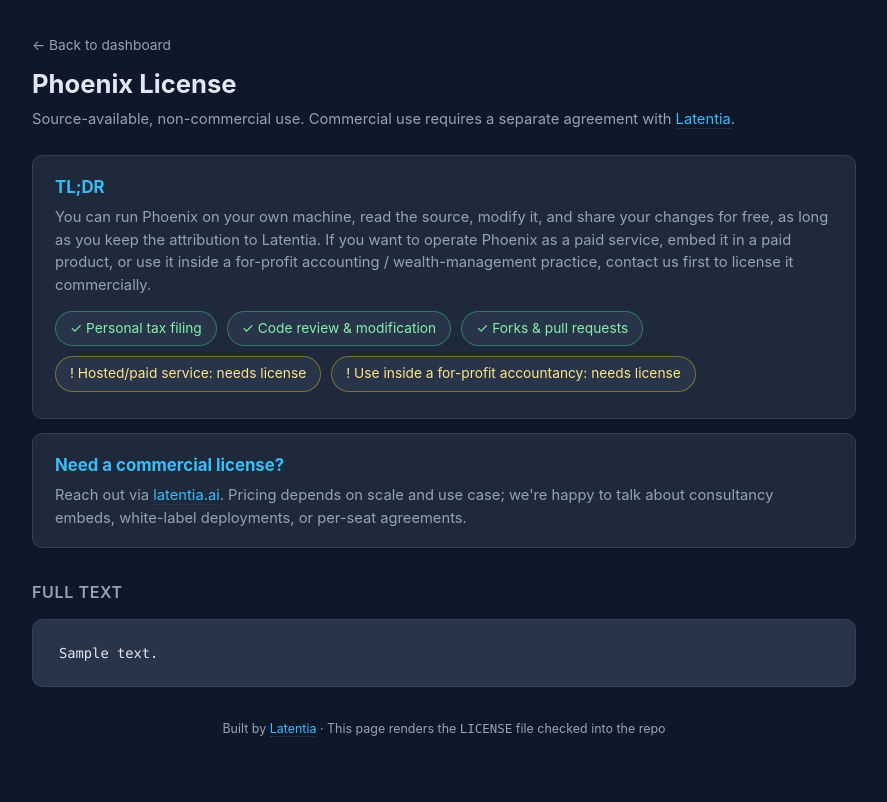
After one commit to LATENTIA/phoenix, a Flask app: template templates/license.html in a window 1280 px wide. The commit adds this page. Shown: the whole page, without its empty margins (196-1083 px from the left). Run offline with Flask 3, Linux system fonts and the light colour scheme; the template is opened without the code that fills it: most values are stand-ins (such as "Sample title", 1, 10 or a date in 2020).

Commit message:
Add license page, base report template, and Latentia attribution

```diff
--- a/app.py
+++ b/app.py
@@ -379,6 +379,17 @@ def report(kind: str, account: str):
     return Response(html, mimetype="text/html; charset=utf-8")
 
 
+@app.route("/license")
+def license_page():
+    """Render the LICENSE file as a styled in-app page so the dashboard
+    footer's 'non-commercial use' link has somewhere to point."""
+    from pathlib import Path
+    license_path = Path(__file__).parent / "LICENSE"
+    license_text = license_path.read_text(encoding="utf-8") if license_path.exists() \
+        else "LICENSE file not found in repo root."
+    return render_template("license.html", license_text=license_text)
+
+
 if __name__ == "__main__":
     # Bind to localhost only — never expose to the network.
     app.run(host="127.0.0.1", port=5000, debug=False)
--- a/static/css/dashboard.css
+++ b/static/css/dashboard.css
@@ -104,3 +104,9 @@ button.danger:hover{background:rgba(248,113,113,.12);color:var(--red);border-col
 .toast .spin{width:14px;height:14px;border:2px solid var(--border);border-top-color:var(--accent-color);
       border-radius:50%;animation:spin .8s linear infinite;flex-shrink:0}
 @keyframes spin{to{transform:rotate(360deg)}}
+
+/* App footer attribution (subtle) */
+.app-footer{margin:32px 0 8px;text-align:center;color:var(--muted);
+            font-size:.78rem;letter-spacing:.02em}
+.app-footer a{color:var(--muted);text-decoration:none;border-bottom:1px dotted var(--border)}
+.app-footer a:hover{color:var(--accent-color);border-bottom-color:var(--accent-color)}
--- /dev/null
+++ b/templates/license.html
@@ -0,0 +1,87 @@
+<!doctype html>
+<html lang="en">
+<head>
+<meta charset="utf-8"/>
+<title>Phoenix · License</title>
+<link rel="icon" type="image/svg+xml" href="/static/logo-tile.svg"/>
+<style>
+  :root{
+    --bg:#0f172a; --panel:#1e293b; --panel-2:#273449;
+    --text:#e2e8f0; --muted:#94a3b8; --accent:#38bdf8; --border:#334155;
+  }
+  *{box-sizing:border-box}
+  body{margin:0;background:var(--bg);color:var(--text);
+       font-family:-apple-system,"Segoe UI",Roboto,sans-serif;line-height:1.55}
+  .container{max-width:880px;margin:0 auto;padding:32px 28px 64px}
+  a{color:var(--accent);text-decoration:none;border-bottom:1px dotted var(--border)}
+  a:hover{color:var(--text);border-bottom-color:var(--accent)}
+  h1{margin:0 0 4px;font-size:1.6rem}
+  .subtitle{color:var(--muted);font-size:.92rem;margin-bottom:24px}
+  .back{display:inline-block;margin-bottom:8px;color:var(--muted);
+        font-size:.86rem;border:none}
+  .back:hover{color:var(--accent)}
+  .card{background:var(--panel);border:1px solid var(--border);border-radius:10px;
+        padding:18px 22px;margin:14px 0}
+  .card h2{margin:0 0 6px;font-size:1.05rem;color:var(--accent)}
+  .card p{margin:0;color:var(--muted);font-size:.92rem}
+  pre.license{background:var(--panel-2);border:1px solid var(--border);
+              border-radius:10px;padding:22px 26px;font-size:.86rem;line-height:1.6;
+              color:var(--text);overflow-x:auto;white-space:pre-wrap;
+              font-family:Consolas,Menlo,monospace}
+  .pillrow{display:flex;flex-wrap:wrap;gap:10px;margin:14px 0 8px}
+  .pill{display:inline-flex;align-items:center;gap:6px;
+        background:var(--panel-2);border:1px solid var(--border);
+        border-radius:999px;padding:6px 14px;font-size:.86rem;color:var(--text)}
+  .pill.ok{border-color:rgba(74,222,128,.4);color:#86efac}
+  .pill.warn{border-color:rgba(250,204,21,.4);color:#fde68a}
+  footer{margin-top:32px;text-align:center;color:var(--muted);font-size:.78rem}
+</style>
+</head>
+<body>
+<div class="container">
+  <a href="/" class="back">← Back to dashboard</a>
+  <h1>Phoenix License</h1>
+  <div class="subtitle">
+    Source-available, non-commercial use. Commercial use requires a separate
+    agreement with <a href="https://www.latentia.ai/" target="_blank" rel="noopener">Latentia</a>.
+  </div>
+
+  <div class="card">
+    <h2>TL;DR</h2>
+    <p>
+      You can run Phoenix on your own machine, read the source, modify it, and
+      share your changes for free, as long as you keep the attribution to
+      Latentia. If you want to operate Phoenix as a paid service, embed it in
+      a paid product, or use it inside a for-profit accounting / wealth-management
+      practice, contact us first to license it commercially.
+    </p>
+    <div class="pillrow">
+      <span class="pill ok">✓ Personal tax filing</span>
+      <span class="pill ok">✓ Code review &amp; modification</span>
+      <span class="pill ok">✓ Forks &amp; pull requests</span>
+      <span class="pill warn">! Hosted/paid service: needs license</span>
+      <span class="pill warn">! Use inside a for-profit accountancy: needs license</span>
+    </div>
+  </div>
+
+  <div class="card">
+    <h2>Need a commercial license?</h2>
+    <p>
+      Reach out via
+      <a href="https://www.latentia.ai/" target="_blank" rel="noopener">latentia.ai</a>.
+      Pricing depends on scale and use case; we're happy to talk about
+      consultancy embeds, white-label deployments, or per-seat agreements.
+    </p>
+  </div>
+
+  <h2 style="margin-top:32px;font-size:1rem;color:var(--muted);font-weight:600;letter-spacing:.04em;text-transform:uppercase">Full text</h2>
+  <pre class="license">{{ license_text }}</pre>
+
+  <footer>
+    Built by
+    <a href="https://www.latentia.ai/" target="_blank" rel="noopener">Latentia</a>
+    · This page renders the <code>LICENSE</code> file checked into the repo
+  </footer>
+</div>
+</body>
+</html>
```
Also changed, not shown: templates/_base_report.html (added, +67 -0 lines), templates/cgt.html (+5 -17 lines), templates/dashboard.html (+7 -0 lines), templates/dividends.html (+5 -17 lines), templates/methodology.html (+10 -19 lines), templates/pnl.html (+6 -18 lines), templates/tob.html (+5 -17 lines), README.md, 2 other files.
